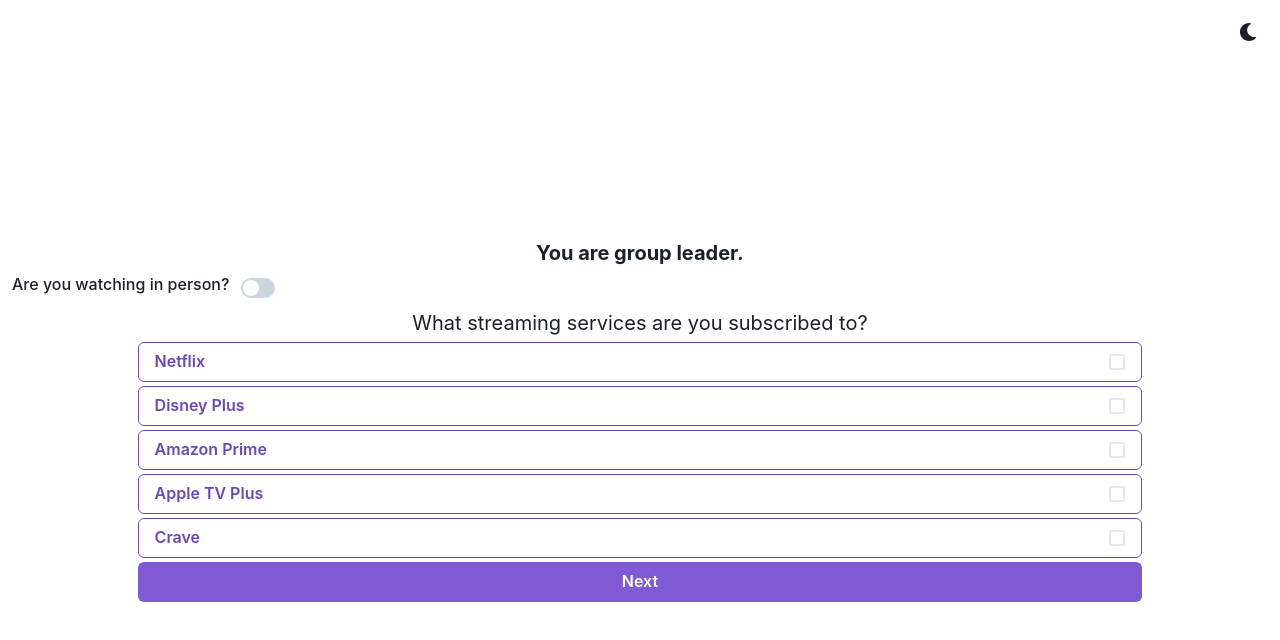
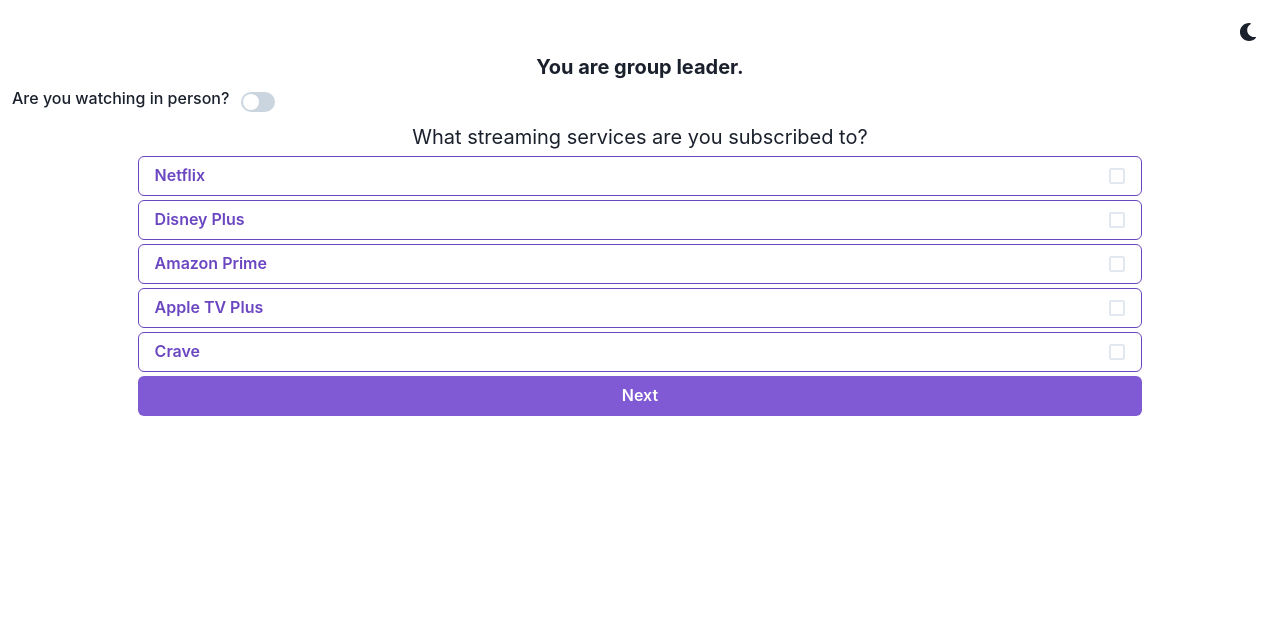
Before and after one commit to sfaigan/groupwatch, a React (Create React App) app in the folder client/: page / in a window 1280 px wide. Both pictures are taken after typing "Sample" into the empty fields and a click on the button "Create Group". Shown: the top 640 px of the page. Built offline with nearby package versions, Linux system fonts and the light colour scheme.

Commit message:
formatting

```diff
--- a/client/src/views/create-group-screen-1.tsx
+++ b/client/src/views/create-group-screen-1.tsx
@@ -31,7 +31,7 @@
     return (
       <ChakraProvider theme={theme}>
         <Box fontSize="xl">
-          <Grid minH="100vh" p={3}>
+          <Grid p={3}>
             <ColorModeSwitcher justifySelf="flex-end" />
             <VStack spacing={1}>
               <Text
--- a/client/src/views/create-group-screen-2.tsx
+++ b/client/src/views/create-group-screen-2.tsx
@@ -32,7 +32,7 @@
     return (
       <ChakraProvider theme={theme}>
         <Box fontSize="xl">
-          <Grid minH="100vh" p={3}>
+          <Grid p={3}>
             <ColorModeSwitcher justifySelf="flex-end" />
             <VStack spacing={1}>
               <Text
```
